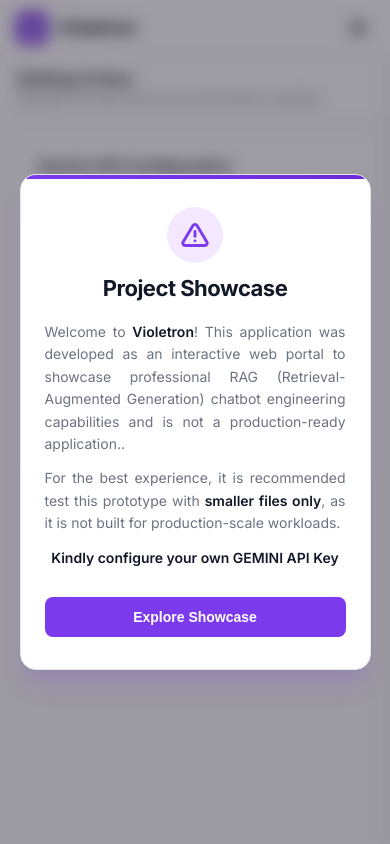
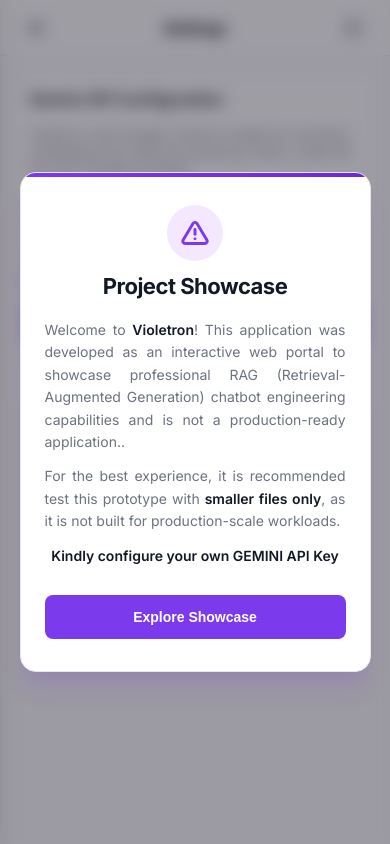
Before and after one commit to usmanibrahim1205/Violetron-RAGChatbot, a Flask app: page / in a window 390 px wide, after a click on "Configure API Key". Run offline with Flask 3, Linux system fonts and the light colour scheme; some libraries are stand-ins or nearby versions.

Commit message:
Adaptive Layouts

```diff
--- a/static/css/style.css
+++ b/static/css/style.css
@@ -1212,157 +1212,350 @@ body {
 .text-xs { font-size: 11px !important; }
 .danger-text { color: var(--danger) !important; }
 
-/* 10. RESPONSIVE MEDIA QUERIES */
-@media (max-width: 1024px) {
-    .app-layout {
-        grid-template-columns: 240px 1fr 0px;
-    }
-    .app-layout:has(.sidebar-right.open) {
-        grid-template-columns: 240px 1fr 280px;
-    }
-    .sidebar-right {
-        width: 280px;
-        right: -280px;
-    }
-}
-
-@media (max-width: 768px) {
-    .app-layout {
-        grid-template-columns: 1fr;
-        grid-template-rows: auto 1fr;
+/* 10. RESPONSIVE LAYOUT & MEDIA QUERIES */
+
+/* Sidebar Overlay Backdrop */
+.sidebar-overlay {
+    position: fixed;
+    top: 0;
+    left: 0;
+    width: 100vw;
     height: 100vh;
-        overflow: hidden;
-    }
-
-    .app-layout:has(.sidebar-right.open) {
-        grid-template-columns: 1fr;
-    }
-
-    .sidebar {
-        border-right: none;
-        border-bottom: 1px solid var(--border-color);
+    height: 100dvh;
+    background-color: rgba(15, 12, 28, 0.4);
+    backdrop-filter: blur(4px);
+    -webkit-backdrop-filter: blur(4px);
+    z-index: 90;
+    opacity: 0;
+    visibility: hidden;
+    transition: opacity 0.3s ease, visibility 0.3s ease;
+}
+.sidebar-overlay.active {
+    opacity: 1;
+    visibility: visible;
+}
+
+/* Mobile Header (Hidden on Desktop) */
+.mobile-header {
+    display: none;
+    align-items: center;
+    justify-content: space-between;
     height: 56px;
     padding: 0 16px;
-        display: flex;
-        flex-direction: row;
-        align-items: center;
-        justify-content: space-between;
-        position: relative;
-        z-index: 50;
     background-color: var(--bg-secondary);
-    }
-
-    .sidebar-brand {
-        display: flex;
-        justify-content: space-between;
-        align-items: center;
-        width: 100%;
-        padding: 0;
-    }
-
-    .mobile-menu-toggle-btn {
-        display: flex;
-        align-items: center;
-        justify-content: center;
+    border-bottom: 1px solid var(--border-color);
+    position: sticky;
+    top: 0;
+    z-index: 30;
+    flex-shrink: 0;
+}
+
+.mobile-brand-title {
+    font-size: 16px;
+    font-weight: 700;
+    color: var(--text-primary);
+    letter-spacing: -0.2px;
+}
+
+.mobile-header-btn {
     background: transparent;
     border: none;
     cursor: pointer;
-        color: var(--text-primary);
-        padding: 6px;
-        border-radius: 6px;
+    color: var(--text-secondary);
+    width: 40px;
+    height: 40px;
+    display: flex;
+    align-items: center;
+    justify-content: center;
+    border-radius: 8px;
     transition: var(--transition-fast);
 }
 
-    .mobile-menu-toggle-btn:hover {
+.mobile-header-btn:hover {
     background-color: var(--light-purple);
     color: var(--primary-purple);
 }
 
-    .mobile-menu-toggle-btn svg {
+.mobile-header-btn svg {
     width: 20px;
     height: 20px;
 }
 
-    .sidebar-menu-content {
-        display: none;
+/* Base modifications for touch targets and code wrap */
+.message-content pre {
+    background-color: rgba(0, 0, 0, 0.04);
+    padding: 10px 14px;
+    border-radius: 8px;
+    margin: 8px 0;
+    overflow-x: auto;
+    max-width: 100%;
+}
+.message-content code {
+    white-space: pre-wrap;
+    word-break: break-word;
+}
+.nav-item {
+    min-height: 44px;
+}
+.primary-btn, .secondary-btn, .danger-btn {
+    min-height: 40px;
+    display: inline-flex;
+    align-items: center;
+    justify-content: center;
+}
+
+/* ==========================================
+   BREAKPOINTS: DESKTOP LAYOUT (>= 1024px)
+   ========================================== */
+@media (min-width: 1024px) {
+    .app-layout {
+        grid-template-columns: 280px 1fr 0px;
+    }
+    .app-layout:has(.sidebar-right.open) {
+        grid-template-columns: 280px 1fr 340px;
+    }
+    .sidebar-right {
+        position: relative;
+        right: 0;
+        width: 340px;
+    }
+    .sidebar {
+        transform: translateX(0) !important;
+        position: relative !important;
+        width: 280px !important;
+    }
+    .mobile-header {
+        display: none !important;
+    }
+}
+
+/* ==========================================
+   BREAKPOINTS: TABLET LAYOUT (640px to 1023px)
+   ========================================== */
+@media (min-width: 640px) and (max-width: 1023px) {
+    .app-layout {
+        grid-template-columns: 240px 1fr 0px;
+        height: 100vh;
+        height: 100dvh;
+    }
+    .app-layout.sidebar-left-collapsed {
+        grid-template-columns: 0px 1fr 0px !important;
+    }
+
+    .sidebar {
+        position: relative;
+        width: 240px;
+        transition: transform 0.2s ease-in-out;
+    }
+
+    .app-layout.sidebar-left-collapsed .sidebar {
+        transform: translateX(-100%);
         position: absolute;
-        top: 56px;
+        height: 100%;
+    }
+
+    .sidebar-right {
+        position: fixed;
+        top: 0;
+        right: -340px;
+        width: 340px;
+        height: 100%;
+        height: 100dvh;
+        z-index: 100;
+        box-shadow: -4px 0 15px rgba(0, 0, 0, 0.08);
+        transition: right 0.2s ease-in-out;
+    }
+
+    .sidebar-right.open {
+        right: 0;
+    }
+
+    .mobile-header {
+        display: flex;
+    }
+
+    .view-panel > .view-header {
+        display: none !important; /* Hide view-specific header to avoid duplicate headers */
+    }
+
+    .view-body {
+        padding: 20px;
+        gap: 16px;
+    }
+
+    .kb-grid {
+        grid-template-columns: repeat(2, 1fr);
+    }
+
+    .table-container {
+        margin-top: 16px;
+    }
+}
+
+/* ==========================================
+   BREAKPOINTS: MOBILE LAYOUT (< 640px)
+   ========================================== */
+@media (max-width: 639px) {
+    .app-layout {
+        grid-template-columns: 1fr;
+        height: 100vh;
+        height: 100dvh;
+        overflow: hidden;
+    }
+
+    /* Left Sidebar as a Slide-out Drawer */
+    .sidebar {
+        position: fixed;
+        top: 0;
         left: 0;
+        width: 280px;
+        height: 100%;
+        height: 100dvh;
+        z-index: 100;
+        transform: translateX(-100%);
+        transition: transform 0.3s cubic-bezier(0.4, 0, 0.2, 1);
+        box-shadow: 4px 0 15px rgba(0, 0, 0, 0.08);
+    }
+
+    .app-layout.sidebar-left-open .sidebar {
+        transform: translateX(0);
+    }
+
+    /* Right Sidebar as full-width slide-out drawer */
+    .sidebar-right {
+        position: fixed;
+        top: 0;
+        right: -100%;
         width: 100%;
-        background-color: var(--bg-secondary);
-        border-bottom: 1px solid var(--border-color);
-        box-shadow: 0 12px 20px -5px rgba(0, 0, 0, 0.08), 0 4px 6px -2px rgba(0, 0, 0, 0.04);
-        padding: 16px;
-        flex-direction: column;
+        height: 100%;
+        height: 100dvh;
+        z-index: 100;
+        transition: right 0.3s cubic-bezier(0.4, 0, 0.2, 1);
+    }
+
+    .sidebar-right.open {
+        right: 0;
+    }
+
+    .mobile-header {
+        display: flex;
+    }
+
+    .view-panel > .view-header {
+        display: none !important;
+    }
+
+    .view-body {
+        padding: 16px 12px;
+        gap: 16px;
+    }
+
+    .messages-window {
+        padding: 12px 12px 20px 12px;
         gap: 12px;
-        z-index: 100;
-        animation: menuFadeIn 200ms ease-out forwards;
-    }
-
-    .sidebar.menu-open .sidebar-menu-content {
-        display: flex;
-    }
-
-    .sidebar-nav {
-        flex-direction: column;
-        gap: 6px;
-        width: 100%;
-        flex: none;
-    }
-
-    .new-chat-btn {
-        width: 100%;
-        padding: 10px 14px;
-    }
-
-    .sidebar-status-box {
-        display: none; /* Hide status details on mobile sidebar */
-    }
-
-    /* Compact View Styles for Mobile */
-    .view-header {
-        padding: 12px 16px;
-        min-height: 52px;
-    }
-
-    .view-header h1 {
-        font-size: 16px;
-    }
-
-    .view-body {
-        padding: 12px;
-    }
-
-    .messages-window {
-        padding: 12px;
-        gap: 12px;
+    }
+
+    .message {
+        max-width: 92%;
     }
 
     .chat-input-area {
         padding: 10px 12px;
+        padding-bottom: calc(10px + env(safe-area-inset-bottom));
+    }
+
+    .chat-input-row {
+        gap: 8px;
+    }
+
+    .input-form {
+        padding: 8px 10px;
     }
 
     .input-caution-text {
         font-size: 10px;
         margin-top: 6px;
-    }
-
-    /* Floating Collapsible Right Sidebar */
-    .sidebar-right {
-        position: fixed;
-        right: -100%;
+        text-align: center;
+    }
+
+    /* Grid & Cards vertical stacking */
+    .kb-grid {
+        grid-template-columns: 1fr;
+        gap: 16px;
+    }
+
+    .kb-card {
+        padding: 16px;
+    }
+
+    .kb-card-metrics {
+        grid-template-columns: repeat(3, 1fr);
+        padding: 8px 0;
+    }
+
+    .kb-card-metrics .label {
+        font-size: 8px;
+    }
+
+    .kb-card-metrics .val {
+        font-size: 11px;
+    }
+
+    .document-manager, .settings-manager {
+        max-width: 100%;
+        align-self: stretch;
+    }
+
+    .upload-zone {
+        padding: 20px 16px;
+    }
+
+    .table-container {
+        margin-top: 12px;
+    }
+
+    .table-header-row {
+        padding: 10px 12px;
+    }
+
+    .table-header-row h3 {
+        font-size: 13px;
+    }
+
+    .data-table {
+        min-width: 650px; /* force scrolling instead of crushing */
+    }
+
+    .settings-card {
+        padding: 16px;
+    }
+
+    .form-actions {
+        flex-direction: column;
+        gap: 8px;
+    }
+
+    .form-actions button {
         width: 100%;
-        height: calc(100% - 56px);
-        top: 56px;
-        z-index: 45;
-        box-shadow: -4px 0 15px rgba(0,0,0,0.05);
-    }
-
-    .sidebar-right.open {
-        right: 0;
-    }
-
-    /* Responsive Dialog Box Scaling */
+        min-height: 44px;
+    }
+
+    /* Touch Targets */
+    .primary-btn, .secondary-btn, .danger-btn, .new-chat-btn {
+        min-height: 44px;
+        width: 100%;
+    }
+
+    .new-chat-btn {
+        margin-bottom: 8px;
+    }
+
+    .nav-item {
+        padding: 12px 16px;
+        min-height: 46px;
+    }
+
+    /* Modals spacing */
     .showcase-modal-card {
         width: 92%;
         padding: 24px 16px;
--- a/static/js/main.js
+++ b/static/js/main.js
@@ -64,30 +64,55 @@ document.addEventListener('DOMContentLoaded', () => {
         });
     }
 
-    // Mobile Menu Controls
+    // Responsive Menu Controls & Overlay
+    const appLayout = document.querySelector('.app-layout');
     const sidebarLeft = document.getElementById('sidebar-left');
+    const mobileSidebarToggle = document.getElementById('mobile-sidebar-toggle');
+    const mobileRightSidebarToggle = document.getElementById('mobile-right-sidebar-toggle');
     const mobileMenuToggle = document.getElementById('mobile-menu-toggle');
-    const menuIcon = mobileMenuToggle?.querySelector('.menu-icon');
-    const closeIcon = mobileMenuToggle?.querySelector('.close-icon');
+    const sidebarOverlay = document.getElementById('sidebar-overlay');
 
-    if (mobileMenuToggle && sidebarLeft) {
-        mobileMenuToggle.addEventListener('click', () => {
-            sidebarLeft.classList.toggle('menu-open');
-            if (sidebarLeft.classList.contains('menu-open')) {
-                menuIcon?.classList.add('hidden');
-                closeIcon?.classList.remove('hidden');
+    if (mobileSidebarToggle && appLayout) {
+        mobileSidebarToggle.addEventListener('click', () => {
+            const isMobile = window.innerWidth < 640;
+            if (isMobile) {
+                appLayout.classList.toggle('sidebar-left-open');
+                if (sidebarOverlay) {
+                    sidebarOverlay.classList.toggle('active', appLayout.classList.contains('sidebar-left-open'));
+                }
             } else {
-                menuIcon?.classList.remove('hidden');
-                closeIcon?.classList.add('hidden');
+                appLayout.classList.toggle('sidebar-left-collapsed');
             }
         });
     }
 
+    // Inside-sidebar close button for mobile drawer
+    if (mobileMenuToggle && appLayout) {
+        mobileMenuToggle.addEventListener('click', () => {
+            appLayout.classList.remove('sidebar-left-open');
+            if (sidebarOverlay) {
+                sidebarOverlay.classList.remove('active');
+            }
+        });
+    }
+
+    // Backdrop overlay click handler
+    if (sidebarOverlay && appLayout) {
+        sidebarOverlay.addEventListener('click', () => {
+            appLayout.classList.remove('sidebar-left-open');
+            if (rightSidebar) {
+                rightSidebar.classList.remove('open');
+            }
+            sidebarOverlay.classList.remove('active');
+        });
+    }
+
     function closeMobileMenu() {
-        if (sidebarLeft && sidebarLeft.classList.contains('menu-open')) {
-            sidebarLeft.classList.remove('menu-open');
-            menuIcon?.classList.remove('hidden');
-            closeIcon?.classList.add('hidden');
+        if (appLayout) {
+            appLayout.classList.remove('sidebar-left-open');
+        }
+        if (sidebarOverlay) {
+            sidebarOverlay.classList.remove('active');
         }
     }
 
@@ -112,6 +137,20 @@ document.addEventListener('DOMContentLoaded', () => {
                 panel.classList.remove('active');
             }
         });
+
+        // Update mobile header title dynamically
+        const mobileHeaderTitle = document.getElementById('mobile-header-title');
+        if (mobileHeaderTitle) {
+            if (targetViewId === 'chat-view') {
+                mobileHeaderTitle.textContent = 'Violetron';
+            } else if (targetViewId === 'kb-view') {
+                mobileHeaderTitle.textContent = 'Knowledge Bases';
+            } else if (targetViewId === 'documents-view') {
+                mobileHeaderTitle.textContent = 'Uploaded Documents';
+            } else if (targetViewId === 'settings-view') {
+                mobileHeaderTitle.textContent = 'Settings';
+            }
+        }
     }
 
     navItems.forEach(item => {
@@ -134,15 +173,25 @@ document.addEventListener('DOMContentLoaded', () => {
         });
     });
 
-    // Right Sidebar Controls
-    if (toggleSidebarRightBtn && rightSidebar) {
-        toggleSidebarRightBtn.addEventListener('click', () => {
-            rightSidebar.classList.toggle('open');
-        });
-    }
+    // Right Sidebar Controls (Desktop, Tablet, Mobile buttons)
+    [toggleSidebarRightBtn, mobileRightSidebarToggle].forEach(btn => {
+        if (btn && rightSidebar) {
+            btn.addEventListener('click', () => {
+                rightSidebar.classList.toggle('open');
+                const isOverlay = window.innerWidth < 1024;
+                if (isOverlay && sidebarOverlay) {
+                    sidebarOverlay.classList.toggle('active', rightSidebar.classList.contains('open'));
+                }
+            });
+        }
+    });
+
     if (closeSidebarRightBtn && rightSidebar) {
         closeSidebarRightBtn.addEventListener('click', () => {
             rightSidebar.classList.remove('open');
+            if (sidebarOverlay) {
+                sidebarOverlay.classList.remove('active');
+            }
         });
     }
 
--- a/templates/index.html
+++ b/templates/index.html
@@ -2,7 +2,7 @@
 <html lang="en">
 <head>
     <meta charset="UTF-8">
-    <meta name="viewport" content="width=device-width, initial-scale=1.0">
+    <meta name="viewport" content="width=device-width, initial-scale=1.0, viewport-fit=cover">
     <title>Violetron - Professional RAG Chatbot</title>
     <!-- Google Fonts: Inter -->
     <link rel="preconnect" href="https://fonts.googleapis.com">
@@ -13,6 +13,9 @@
 </head>
 <body>
     <div class="app-layout">
+        <!-- Backdrop Overlay for Mobile Sidebars -->
+        <div class="sidebar-overlay" id="sidebar-overlay"></div>
+
         <!-- 1. LEFT SIDEBAR (Navigation & Status) -->
         <aside class="sidebar" id="sidebar-left">
             <div class="sidebar-brand">
@@ -79,6 +82,17 @@
 
         <!-- 2. CENTER PANEL (Swappable Views) -->
         <main class="center-content">
+            <!-- Mobile Header (Visible on Mobile/Tablet only) -->
+            <header class="mobile-header" id="mobile-header">
+                <button id="mobile-sidebar-toggle" class="mobile-header-btn" title="Toggle Menu">
+                    <svg class="menu-icon" viewBox="0 0 24 24" fill="none" stroke="currentColor" stroke-width="2.5" stroke-linecap="round" stroke-linejoin="round"><line x1="3" y1="12" x2="21" y2="12"/><line x1="3" y1="6" x2="21" y2="6"/><line x1="3" y1="18" x2="21" y2="18"/></svg>
+                </button>
+                <div class="mobile-brand-title" id="mobile-header-title">Violetron</div>
+                <button id="mobile-right-sidebar-toggle" class="mobile-header-btn" title="Toggle Sources">
+                    <svg viewBox="0 0 24 24" fill="none" stroke="currentColor" stroke-width="2" stroke-linecap="round" stroke-linejoin="round"><rect x="3" y="3" width="18" height="18" rx="2" ry="2"/><line x1="9" y1="3" x2="9" y2="21"/></svg>
+                </button>
+            </header>
+
             <!-- VIEW A: CHAT VIEW -->
             <section id="chat-view" class="view-panel active">
                 <div class="messages-window" id="messages-list">
```
Also changed, not shown: other parts of static/css/style.css (+11 -47 lines). Lines whose indentation alone changed are shown as unchanged.
